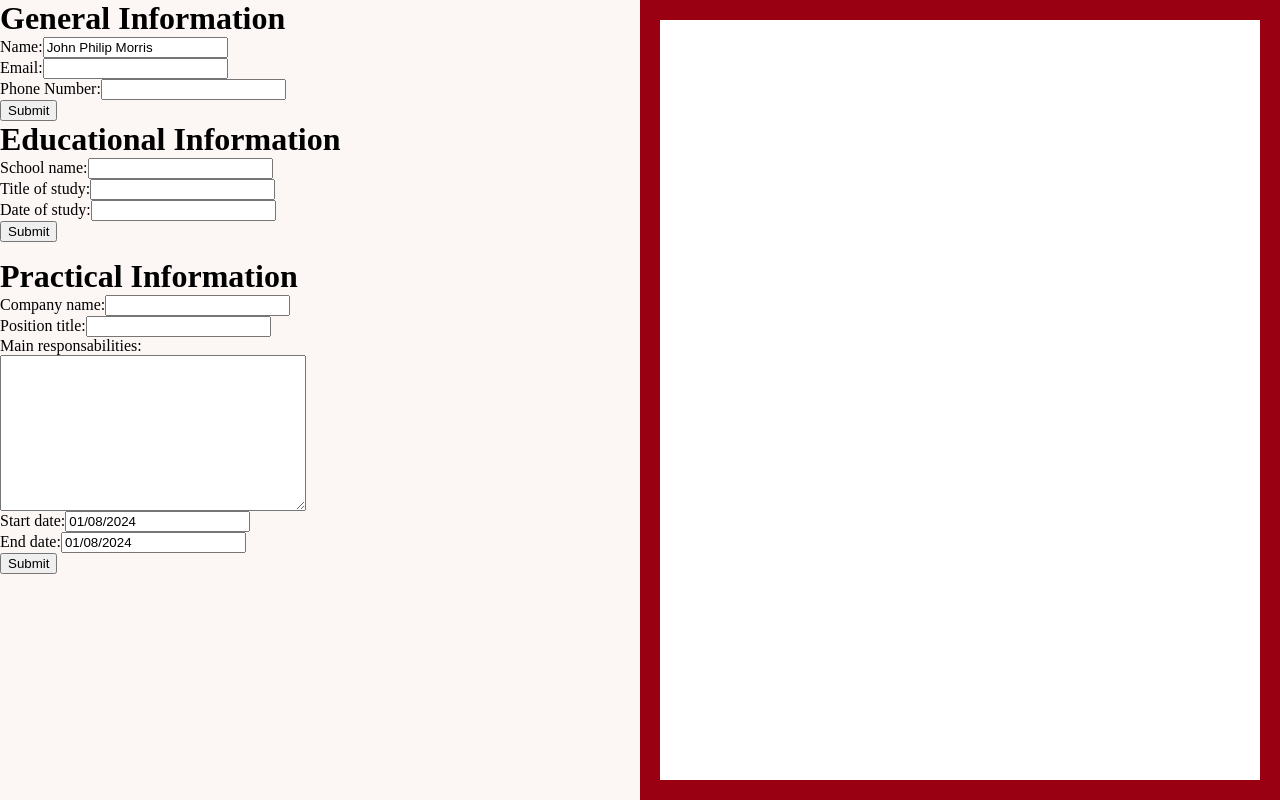
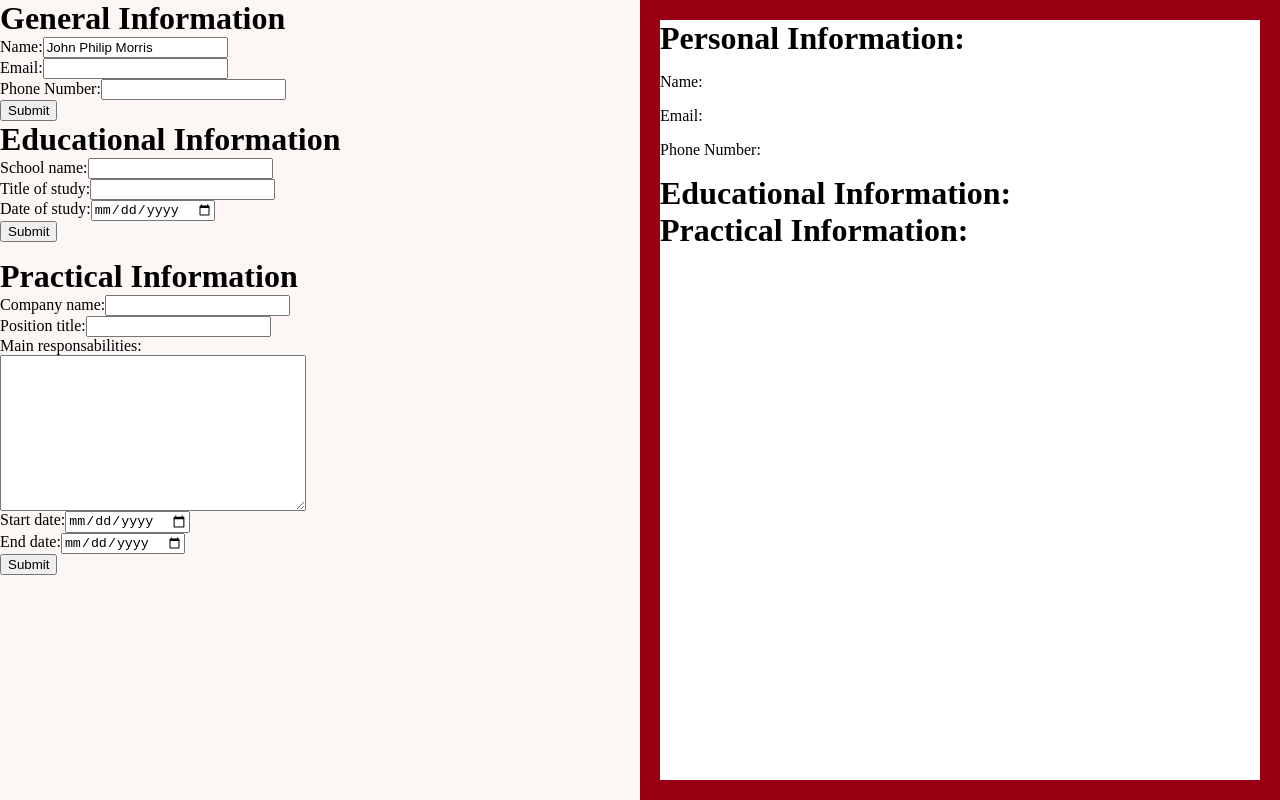
Before and after one commit to beMimg/cv-app, a React (Vite) app: page / in a window 1280 px wide. Built offline with nearby package versions, Linux system fonts and the light colour scheme.

Commit message:
fixed date on practical info

```diff
--- a/src/App.jsx
+++ b/src/App.jsx
@@ -64,10 +64,10 @@ function App() {
             return { ...job, mainResponsabilities: e.target.value };
           }
           if (type === "start-date") {
-            return { ...job, startDate: e };
+            return { ...job, startDate: e.target.value };
           }
           if (type === "end-date") {
-            return { ...job, endDate: e };
+            return { ...job, endDate: e.target.value };
           }
         } else {
           return job;
@@ -97,7 +97,30 @@ function App() {
         ></DisplayJobEditDelete>
       </div>
       <div className="right-side-main">
-        <div className="cv"></div>
+        <div className="cv">
+          <h1>Personal Information:</h1>
+          <div>
+            <p>Name: {generalInfo.name}</p>
+            <p>Email: {generalInfo.email}</p>
+            <p>Phone Number: {generalInfo.phoneNumber}</p>
+          </div>
+          <h1>Educational Information:</h1>
+          {allStudies.map((study) => (
+            <div key={study.id}>
+              <p>School:{study.schoolName}</p>
+              <p>Title:{study.titleOfStudy}</p>
+              <p>Date:{study.dateOfStudy}</p>
+            </div>
+          ))}
+          <h1>Practical Information:</h1>
+          {allJobs.map((job) => (
+            <div key={job.id}>
+              <p>{job.companyName}</p>
+              <p>{job.positionTitle}</p>
+              <p>{job.mainResponsabilities}</p>
+            </div>
+          ))}
+        </div>
       </div>
     </>
   );
--- a/src/EducationalInfo.jsx
+++ b/src/EducationalInfo.jsx
@@ -46,7 +46,7 @@ export function FormEducationalInfo({ handleSubmit }) {
         <div>
           <label htmlFor="date-of-study">Date of study:</label>
           <input
-            type="text"
+            type="date"
             name="date-of-study"
             id="title-of-study"
             value={dateOfStudy}
--- a/src/PracticalInfo.jsx
+++ b/src/PracticalInfo.jsx
@@ -1,13 +1,11 @@
 import { useState } from "react";
-import DatePicker from "react-datepicker";
-import "react-datepicker/dist/react-datepicker.css";
 
 export function FormPracticalInfo({ handleSubmit }) {
   const [companyName, setCompanyName] = useState("");
   const [positionTitle, setPositionTitle] = useState("");
   const [mainResponsabilities, setMainResponsabilities] = useState("");
-  const [startDate, setStartDate] = useState(new Date());
-  const [endDate, setEndDate] = useState(new Date());
+  const [startDate, setStartDate] = useState("");
+  const [endDate, setEndDate] = useState("");
 
   function handleFormSubmit(e) {
     e.preventDefault();
@@ -23,8 +21,8 @@ export function FormPracticalInfo({ handleSubmit }) {
     setCompanyName("");
     setPositionTitle("");
     setMainResponsabilities("");
-    setStartDate(new Date());
-    setEndDate(new Date());
+    setStartDate("");
+    setEndDate("");
   }
 
   return (
@@ -58,17 +56,19 @@ export function FormPracticalInfo({ handleSubmit }) {
         </div>
         <div>
           <label htmlFor="start-date">Start date:</label>
-          <DatePicker
-            selected={startDate}
-            onChange={(startDate) => setStartDate(startDate)}
-          ></DatePicker>
+          <input
+            type="date"
+            value={startDate}
+            onChange={(e) => setStartDate(e.target.value)}
+          />
         </div>
         <div>
           <label htmlFor="end-date">End date:</label>
-          <DatePicker
-            selected={endDate}
-            onChange={(endDate) => setStartDate(endDate)}
-          ></DatePicker>
+          <input
+            type="date"
+            value={endDate}
+            onChange={(e) => setEndDate(e.target.value)}
+          />
         </div>
         <button type="submit">Submit</button>
       </form>
@@ -102,15 +102,17 @@ export function DisplayJobEditDelete({ allJobs, onDelete, onEdit }) {
               onChange={(e) => onEdit("main-responsabilities", job.id, e)}
             ></textarea>
             <label htmlFor="start-date">Start date:</label>
-            <DatePicker
-              selected={job.startDate}
-              onChange={(startDate) => onEdit("start-date", job.id, startDate)}
-            ></DatePicker>
+            <input
+              type="date"
+              value={job.startDate}
+              onChange={(e) => onEdit("start-date", job.id, e)}
+            />
             <label htmlFor="end-date">End date:</label>
-            <DatePicker
-              selected={job.endDate}
-              onChange={(endDate) => onEdit("end-date", job.id, endDate)}
-            ></DatePicker>
+            <input
+              type="date"
+              value={job.endDate}
+              onChange={(e) => onEdit("end-date", job.id, e)}
+            />
             <button onClick={() => onDelete(job.id)}> Delete</button>
           </li>
         );
```
